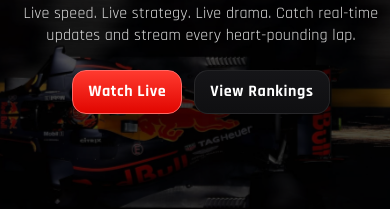
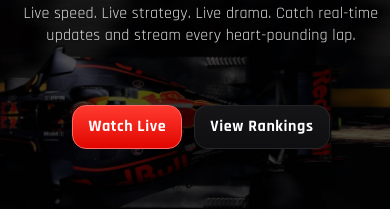
Before and after one commit to monojmkd/F1-Hub, a React (Vite) app: page / in a window 390 px wide. Shown: the part 283-492 px from the top of the page. Built offline with nearby package versions, Linux system fonts and the light colour scheme; no server answers.

Commit message:
updated anchor buttn css

```diff
--- a/src/styles.css
+++ b/src/styles.css
@@ -271,6 +271,12 @@ nav a:hover {
   justify-content: center;
   flex-wrap: wrap;
   z-index: 3;
+}
+
+@media (max-width: 900px) {
+  .hero-inner .actions {
+    margin-top: 16%;
+  }
 }
 
 .btn {
```
